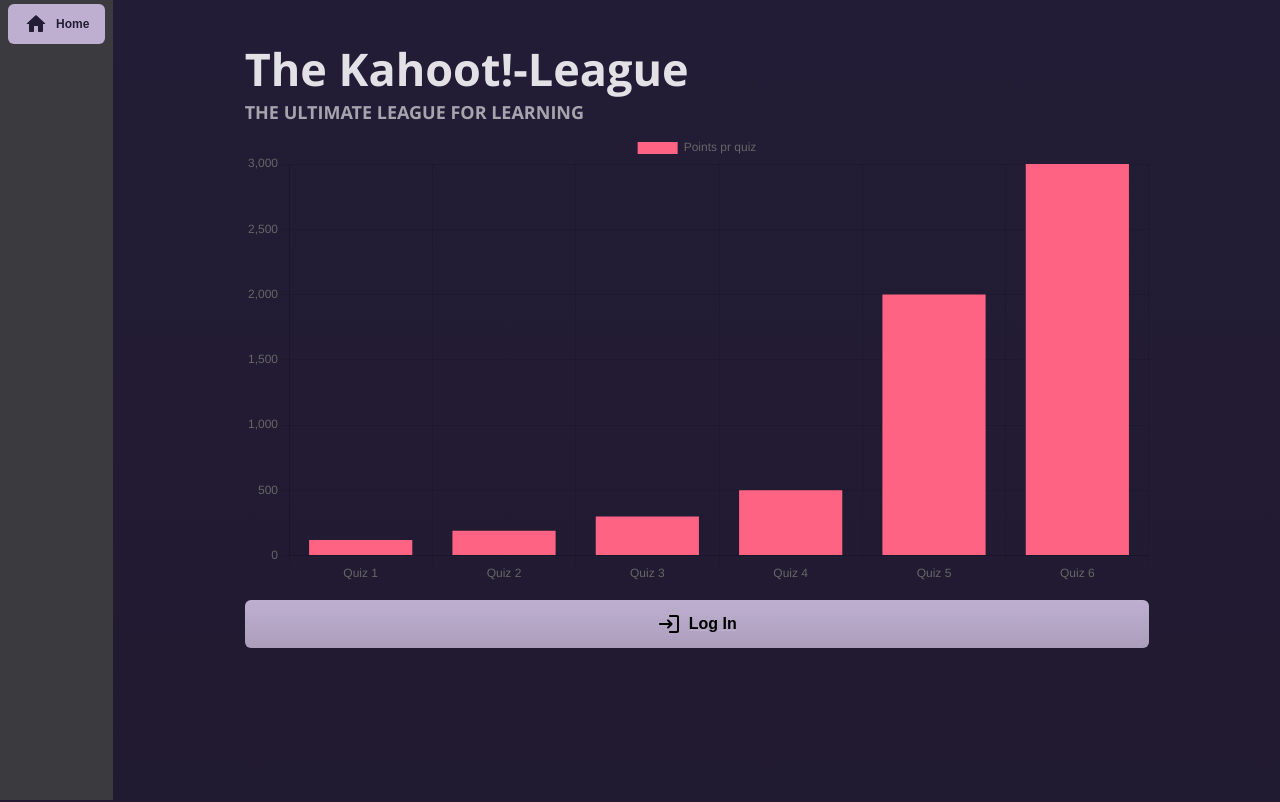
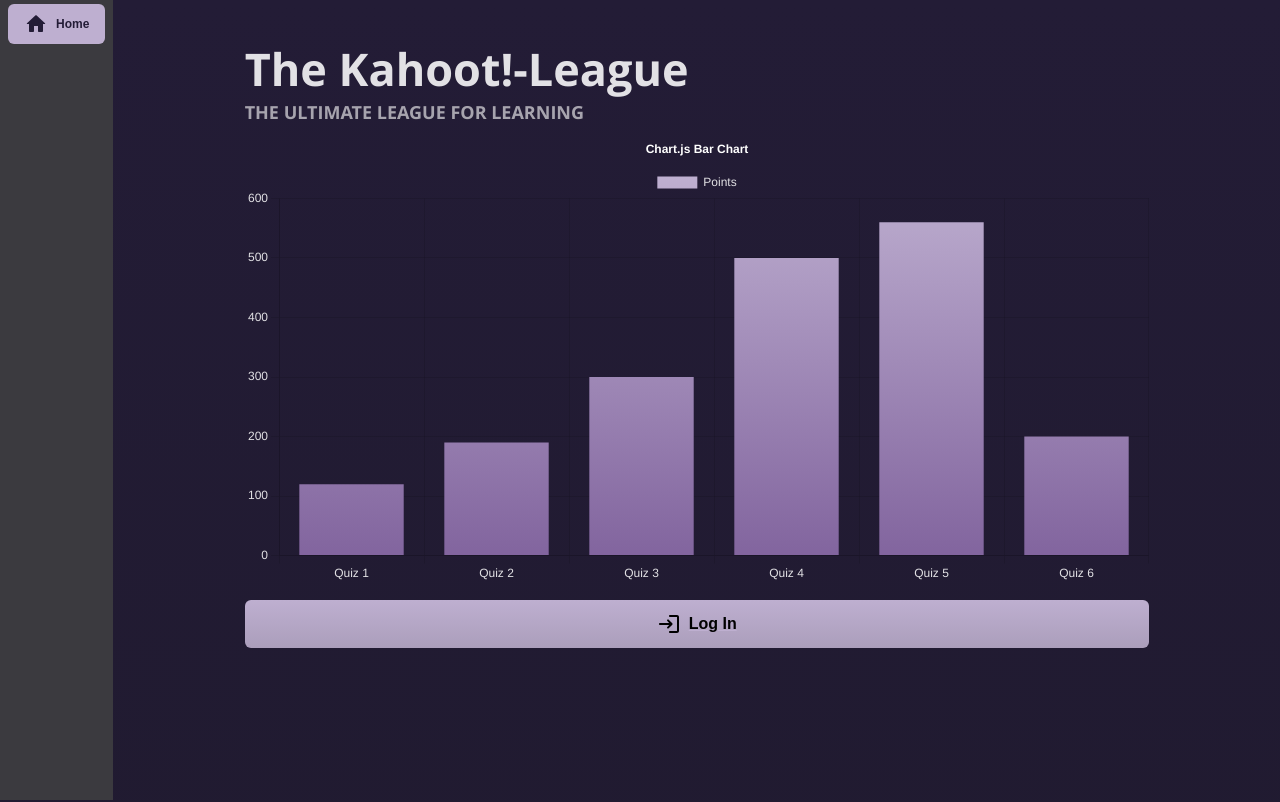
Before and after one commit to Bachelorproject-Spring-22/frontend, a React (Create React App) app: page / in a window 1280 px wide. Shown: the top 802 px of the page. Built offline with nearby package versions, Linux system fonts and the light colour scheme; no server answers.

Commit message:
add bar chart with gradient

```diff
--- a/src/components/Chart/Chart.jsx
+++ b/src/components/Chart/Chart.jsx
@@ -3,9 +3,9 @@
 /* https://stackoverflow.com/a/70593795/14447555 -> https://www.chartjs.org/docs/3.3.0/getting-started/integration.html#bundlers-webpack-rollup-etc*/
 
 import { Bar } from 'react-chartjs-2';
-
+import { useRef, useEffect, useState } from 'react';
 import {
-    Chart,
+    Chart as ChartJS,
     CategoryScale,
     LinearScale,
     BarElement,
@@ -14,7 +14,7 @@ import {
     Legend
 } from 'chart.js';
 
-Chart.register(
+ChartJS.register(
     BarElement,
     CategoryScale,
     LinearScale,
@@ -23,17 +23,88 @@ Chart.register(
     Legend
 );
 
+export const options = {
+    responsive: true,
+    plugins: {
+        legend: {
+            position: 'top',
+            labels: {
+                color: 'rgba(255, 255, 255, 0.87)'
+            }
+        },
+        title: {
+            display: true,
+            text: 'Chart.js Bar Chart',
+            color: '#fff'
+        },
+    },
+    scales: {
+        y: {
+            ticks: {
+                color: 'rgba(255, 255, 255, 0.87)'
+            }
+        },
+        x: {
+            ticks: {
+                color: 'rgba(255, 255, 255, 0.87)'
+            }
+        }
+    }
+};
+
+
+const labels = ['Quiz 1', 'Quiz 2', 'Quiz 3', 'Quiz 4', 'Quiz 5', 'Quiz 6']
+
+const data = {
+    labels,
+    datasets: [{
+        label: 'Points',
+        data: [120, 190, 300, 500, 560, 200],
+        backgroundColor: 'rgb(0, 99, 132)'
+    }]
+}
+
+function createGradient(ctx, area) {
+    const colorStart = "#7F619C";
+    const colorEnd = "#BEAFD0";
+
+    const gradient = ctx.createLinearGradient(0, area.bottom, 0, area.top);
+
+    gradient.addColorStop(0, colorStart);
+    gradient.addColorStop(1, colorEnd);
+
+    return gradient;
+}
+
 const BarChart = () => {
+    const [chartData, setChartData] = useState({
+        datasets: []
+      });
+
+    const chartRef = useRef(Bar);
+
+    useEffect(() => {
+        const chart = chartRef.current;
+
+        if (!chart) {
+            return;
+        }
+
+
+        const chartData = {
+            ...data,
+            datasets: data.datasets.map((dataset) => ({
+                ...dataset,
+                backgroundColor: createGradient(chart.ctx, chart.chartArea)
+            }))
+        };
+
+        setChartData(chartData);
+    },[]);
+
 
     return (
-        <Bar data={{
-            labels: ['Quiz 1', 'Quiz 2', 'Quiz 3', 'Quiz 4', 'Quiz 5', 'Quiz 6'],
-            datasets: [{
-                label: 'Points pr quiz',
-                data: [120, 190, 300, 500, 2000, 3000],
-                backgroundColor: 'rgb(255, 99, 132)'
-            }]
-        }} />
+        <Bar ref={chartRef} options={options} data={chartData} />
     );
 
 };
```
Also changed, not shown: 1 other file (tests, documents, lock files or other folders).
